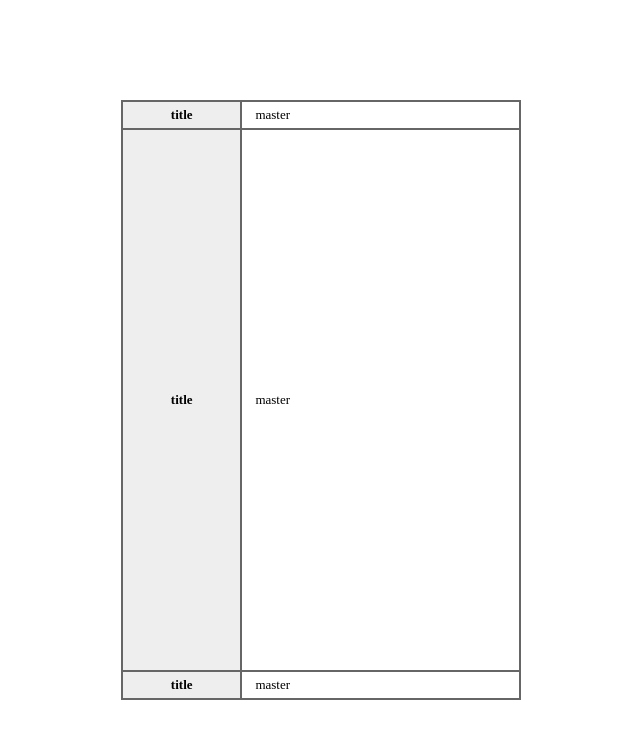
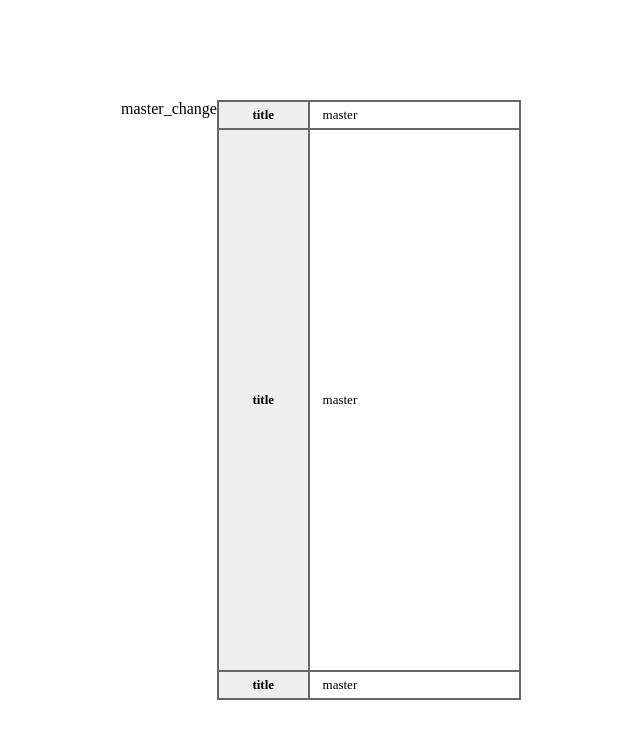
Before and after one commit to namba-hrk/test_repository, a plain HTML site: page index.html in a window 1280 px wide. Shown: the whole page, without its empty margins (319-959 px from the left). Drawn offline with Linux system fonts and the light colour scheme.

Commit message:
text--change__master

```diff
--- a/index.html
+++ b/index.html
@@ -15,6 +15,7 @@ td{border:2px solid #666;width:70%;padding:.25em 1em;}
 </head>
 <body>
 <div>
+<p>master_change</p>
 <table>
 <tr>
 <th>title</th>
```
